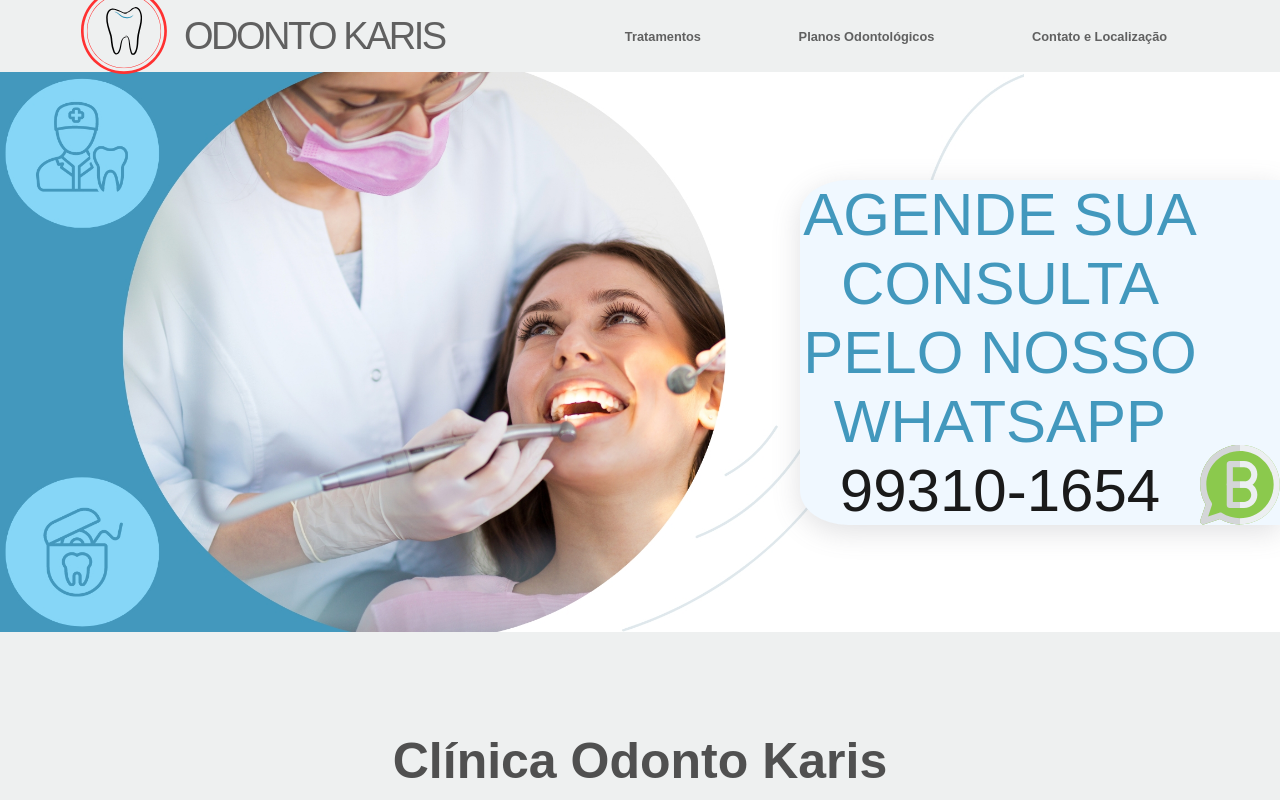
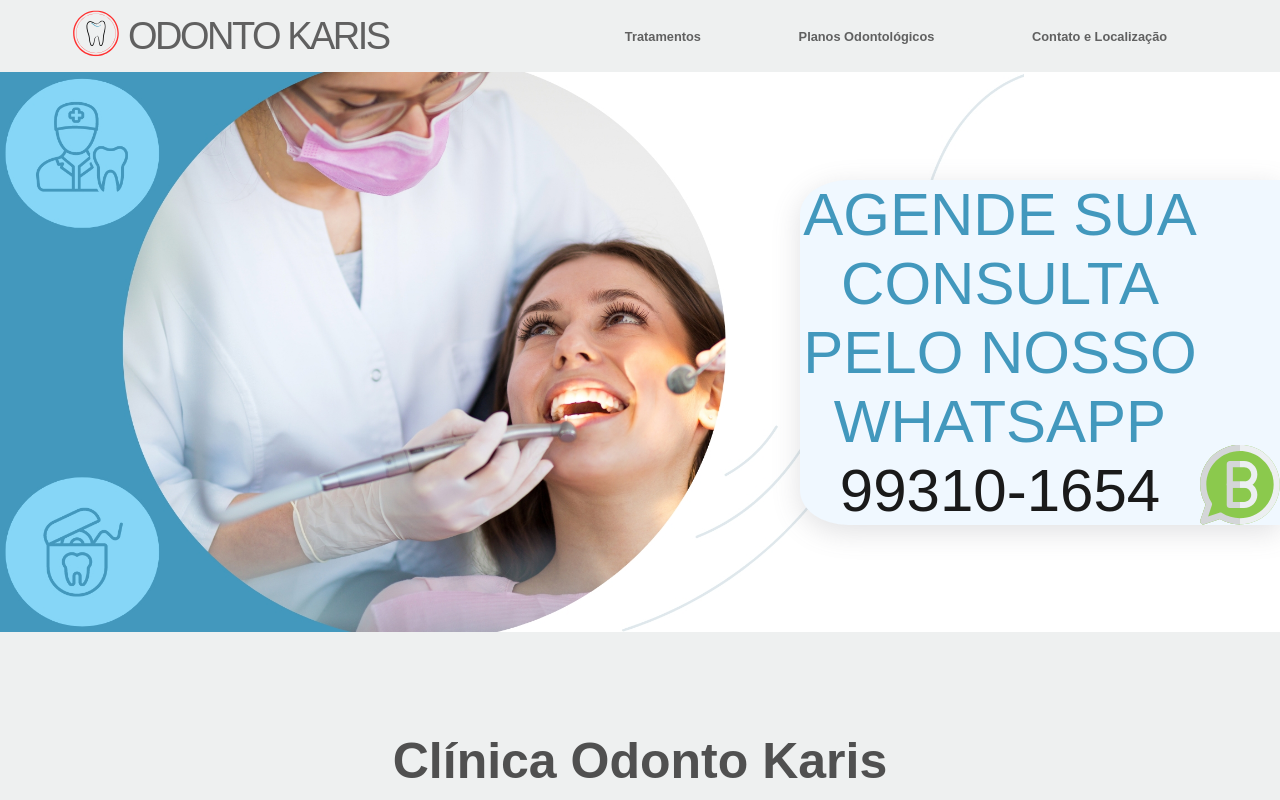
Before and after one commit to marllonwagner/odonto-karis, a React (Create React App) app: page / in a window 1280 px wide. Shown: the top 800 px of the page. Built offline with nearby package versions, Linux system fonts and the light colour scheme.

Commit message:
header logo css adjust

```diff
--- a/src/components/header/css/header.css
+++ b/src/components/header/css/header.css
@@ -50,8 +50,9 @@
 }
 
 .logo-img {
-  height: 120px;
-  width: 120px;
+  /* height: 120px;
+  width: 120px; */
+  width: 5vw;
 }
 .logo-text {
   display: flex;
```
